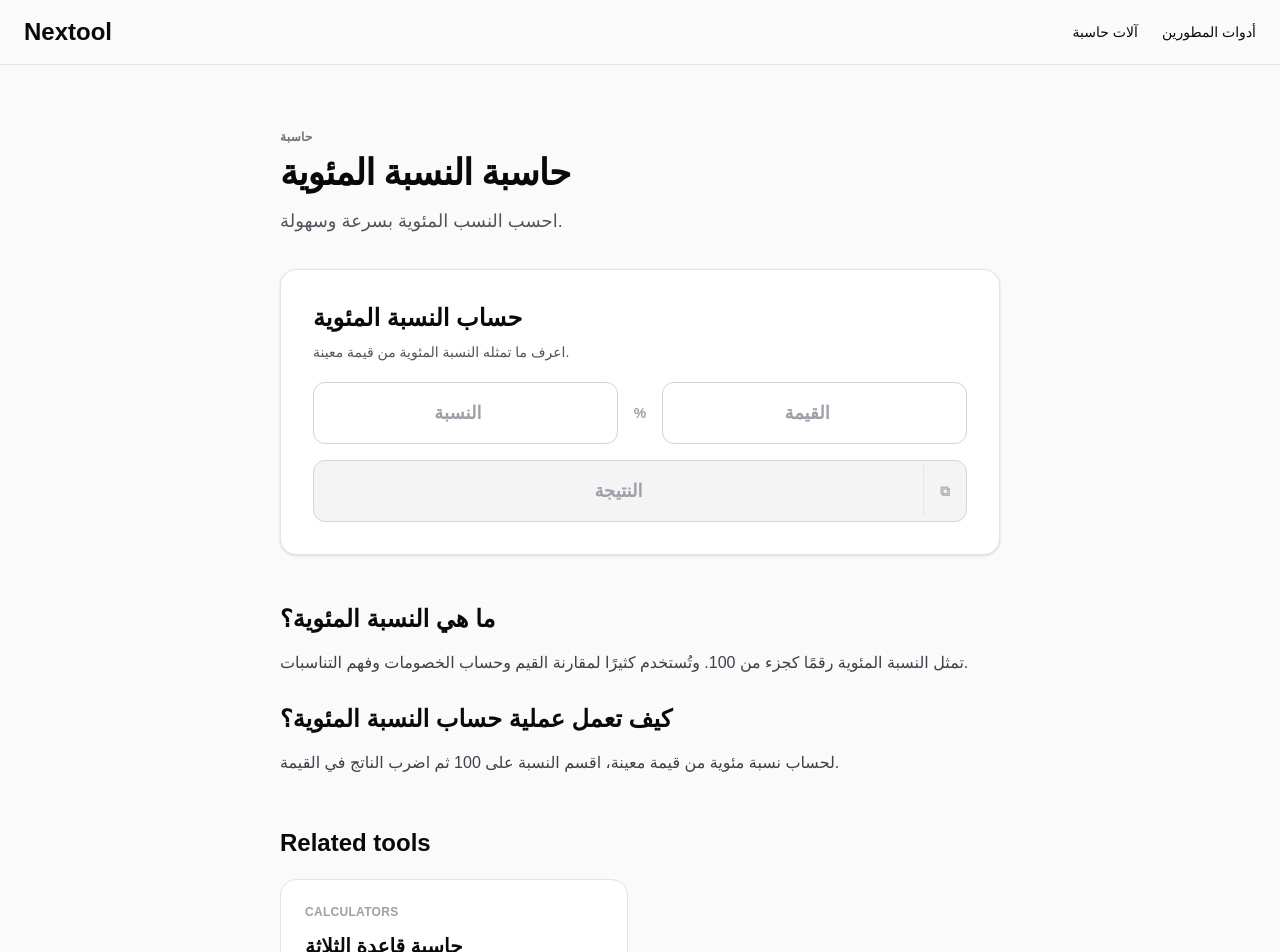
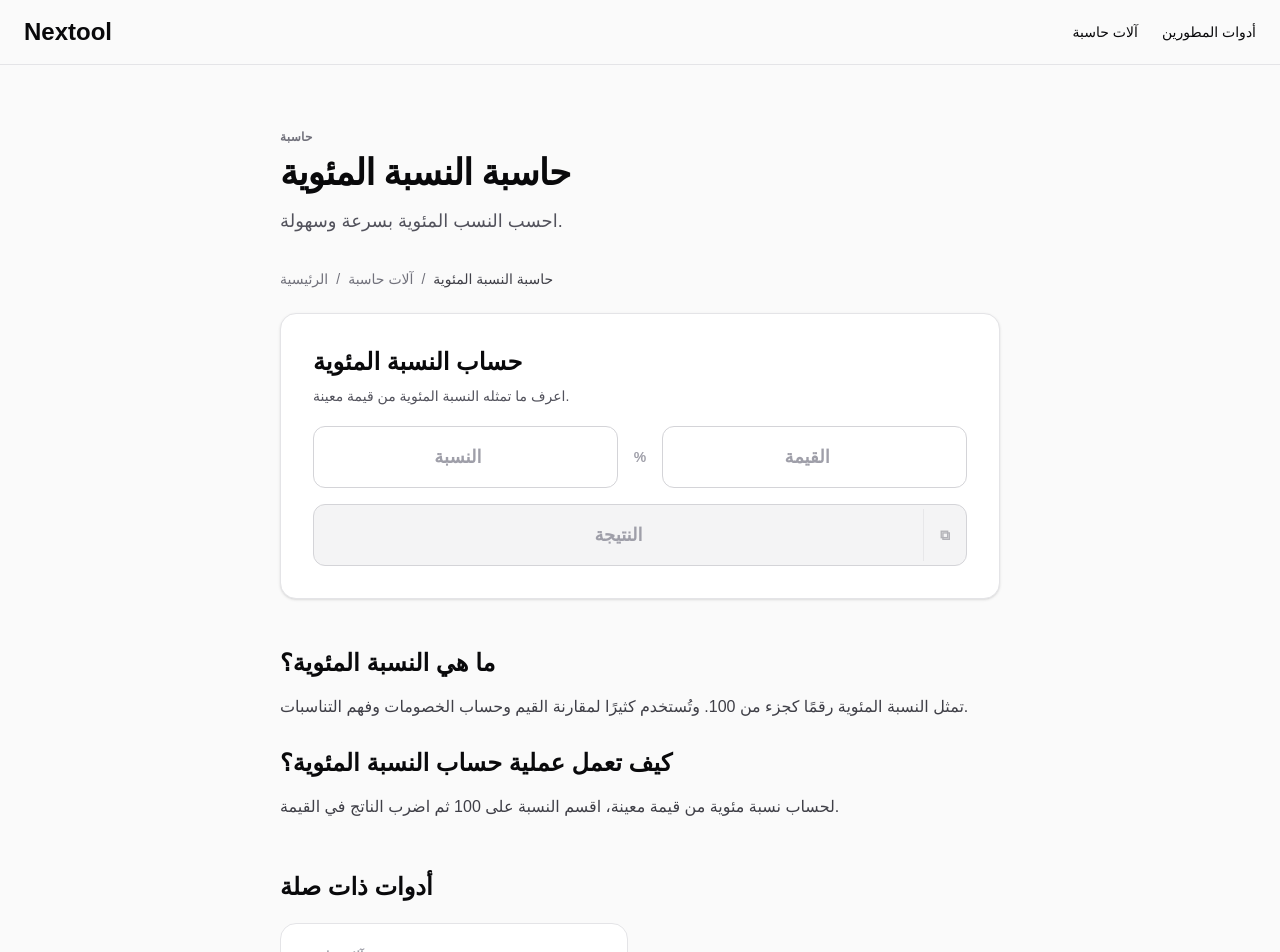
Before and after one commit to nextool-online/nextool, a Next.js app: page /ar/tools/hasibat-alnisba-almiwia in a window 1280 px wide. Shown: the top 952 px of the page. Built offline with nearby package versions, Linux system fonts and the light colour scheme.

Commit message:
Add breadcrumbs and localized related tools

```diff
--- a/app/[lang]/categories/[slug]/page.tsx
+++ b/app/[lang]/categories/[slug]/page.tsx
@@ -1,9 +1,11 @@
 import { notFound } from "next/navigation";
 
+import Breadcrumbs from "../../../../components/ui/Breadcrumbs";
+import ToolCard from "../../../../components/ui/ToolCard";
 import ToolPageLayout from "../../../../components/layout/ToolPageLayout";
-import ToolCard from "../../../../components/ui/ToolCard";
 
 import { categories } from "../../../../data/categories";
+import { dictionary } from "../../../../data/dictionary";
 import { getText } from "../../../../data/i18n";
 import { languages as languagesList } from "../../../../data/languages";
 
@@ -78,6 +80,29 @@ export default async function CategoryPage({ params }: CategoryPageProps) {
   const categoryTitle = getText(category.title, lang);
   const categoryDescription = getText(category.description, lang);
 
+  const breadcrumbs = [
+    {
+      label: getText(dictionary.homeLabel, lang),
+      href: `/${lang}`,
+    },
+    {
+      label: categoryTitle,
+    },
+  ];
+
+  const breadcrumbJsonLd = {
+    "@context": "https://schema.org",
+    "@type": "BreadcrumbList",
+    itemListElement: breadcrumbs.map((item, index) => ({
+      "@type": "ListItem",
+      position: index + 1,
+      name: item.label,
+      item: item.href
+        ? `${baseUrl}${item.href}`
+        : `${baseUrl}/${lang}/categories/${slug}`,
+    })),
+  };
+
   const collectionPageJsonLd = {
     "@context": "https://schema.org",
     "@type": "CollectionPage",
@@ -102,6 +127,13 @@ export default async function CategoryPage({ params }: CategoryPageProps) {
       <script
         type="application/ld+json"
         dangerouslySetInnerHTML={{
+          __html: JSON.stringify(breadcrumbJsonLd),
+        }}
+      />
+
+      <script
+        type="application/ld+json"
+        dangerouslySetInnerHTML={{
           __html: JSON.stringify(collectionPageJsonLd),
         }}
       />
@@ -112,6 +144,8 @@ export default async function CategoryPage({ params }: CategoryPageProps) {
           __html: JSON.stringify(itemListJsonLd),
         }}
       />
+
+      <Breadcrumbs items={breadcrumbs} />
 
       <div className="grid gap-6 md:grid-cols-2">
         {categoryTools.map((tool) => (
--- a/app/[lang]/tools/[slug]/page.tsx
+++ b/app/[lang]/tools/[slug]/page.tsx
@@ -1,8 +1,11 @@
 import { notFound } from "next/navigation";
 
+import Breadcrumbs from "../../../../components/ui/Breadcrumbs";
+import ToolCard from "../../../../components/ui/ToolCard";
 import ToolPageLayout from "../../../../components/layout/ToolPageLayout";
-import ToolCard from "../../../../components/ui/ToolCard";
 
+import { categories } from "../../../../data/categories";
+import { dictionary } from "../../../../data/dictionary";
 import { getText } from "../../../../data/i18n";
 import { tools } from "../../../../tools/registry";
 
@@ -33,9 +36,7 @@ function getRelatedTools(
   lang: LanguageCode
 ) {
   const manualRelatedTools = currentTool.relatedTools
-    ?.map((relatedToolId) =>
-      tools.find((tool) => tool.id === relatedToolId)
-    )
+    ?.map((relatedToolId) => tools.find((tool) => tool.id === relatedToolId))
     .filter(Boolean) as typeof tools;
 
   const fallbackRelatedTools = tools.filter(
@@ -45,13 +46,9 @@ function getRelatedTools(
   );
 
   const candidates =
-    manualRelatedTools.length > 0
-      ? manualRelatedTools
-      : fallbackRelatedTools;
+    manualRelatedTools.length > 0 ? manualRelatedTools : fallbackRelatedTools;
 
-  return candidates.filter((tool) =>
-    isToolAvailableForLanguage(tool, lang)
-  );
+  return candidates.filter((tool) => isToolAvailableForLanguage(tool, lang));
 }
 
 export function generateStaticParams() {
@@ -116,12 +113,40 @@ export default async function ToolPage({ params }: ToolPageProps) {
     notFound();
   }
 
+  const category = categories.find((category) => category.id === tool.category);
+
   const Calculator = tool.component;
 
   const pageUrl = `${baseUrl}/${lang}/tools/${slug}`;
   const toolName = getText(tool.title, lang);
   const toolDescription = getText(tool.description, lang);
+  const categoryName = category ? getText(category.name, lang) : tool.category;
   const relatedTools = getRelatedTools(tool, lang);
+
+  const breadcrumbs = [
+    {
+      label: getText(dictionary.homeLabel, lang),
+      href: `/${lang}`,
+    },
+    {
+      label: categoryName,
+      href: `/${lang}/categories/${tool.category}`,
+    },
+    {
+      label: toolName,
+    },
+  ];
+
+  const breadcrumbJsonLd = {
+    "@context": "https://schema.org",
+    "@type": "BreadcrumbList",
+    itemListElement: breadcrumbs.map((item, index) => ({
+      "@type": "ListItem",
+      position: index + 1,
+      name: item.label,
+      item: item.href ? `${baseUrl}${item.href}` : pageUrl,
+    })),
+  };
 
   const softwareApplicationJsonLd = {
     "@context": "https://schema.org",
@@ -162,8 +187,7 @@ export default async function ToolPage({ params }: ToolPageProps) {
       ? {
           "@context": "https://schema.org",
           "@type": "ItemList",
-          itemListElement: relatedTools.map(
-            (relatedTool, index) => ({
+          itemListElement: relatedTools.map((relatedTool, index) => ({
             "@type": "ListItem",
             position: index + 1,
             name: getText(relatedTool.title, lang),
@@ -171,17 +195,19 @@ export default async function ToolPage({ params }: ToolPageProps) {
               relatedTool.slug,
               lang
             )}`,
-            })
-          ),
+          })),
         }
       : null;
 
   return (
-    <ToolPageLayout
-      title={toolName}
-      description={toolDescription}
-      lang={lang}
-    >
+    <ToolPageLayout title={toolName} description={toolDescription} lang={lang}>
+      <script
+        type="application/ld+json"
+        dangerouslySetInnerHTML={{
+          __html: JSON.stringify(breadcrumbJsonLd),
+        }}
+      />
+
       <script
         type="application/ld+json"
         dangerouslySetInnerHTML={{
@@ -207,6 +233,8 @@ export default async function ToolPage({ params }: ToolPageProps) {
         />
       )}
 
+      <Breadcrumbs items={breadcrumbs} />
+
       <Calculator lang={lang} />
 
       <article className="mt-10 space-y-6 text-base leading-7 text-zinc-700 md:mt-12 md:leading-8">
@@ -224,7 +252,7 @@ export default async function ToolPage({ params }: ToolPageProps) {
       {relatedTools.length > 0 && (
         <section className="mt-12">
           <h2 className="text-2xl font-bold text-zinc-950">
-            Related tools
+            {getText(dictionary.relatedTools, lang)}
           </h2>
 
           <div className="mt-5 grid gap-6 md:grid-cols-2">
@@ -232,15 +260,9 @@ export default async function ToolPage({ params }: ToolPageProps) {
               <ToolCard
                 key={relatedTool.id}
                 title={getText(relatedTool.title, lang)}
-                description={getText(
-                  relatedTool.description,
-                  lang
-                )}
-                href={`/${lang}/tools/${getText(
-                  relatedTool.slug,
-                  lang
-                )}`}
-                category={relatedTool.category}
+                description={getText(relatedTool.description, lang)}
+                href={`/${lang}/tools/${getText(relatedTool.slug, lang)}`}
+                category={categoryName}
               />
             ))}
           </div>
--- /dev/null
+++ b/components/ui/Breadcrumbs.tsx
@@ -0,0 +1,44 @@
+import Link from "next/link";
+
+type BreadcrumbItem = {
+  label: string;
+  href?: string;
+};
+
+type BreadcrumbsProps = {
+  items: BreadcrumbItem[];
+};
+
+export default function Breadcrumbs({ items }: BreadcrumbsProps) {
+  return (
+    <nav
+      aria-label="Breadcrumb"
+      className="mb-6 text-sm text-zinc-500"
+    >
+      <ol className="flex flex-wrap items-center gap-2">
+        {items.map((item, index) => {
+          const isLast = index === items.length - 1;
+
+          return (
+            <li key={`${item.label}-${index}`} className="flex items-center gap-2">
+              {item.href && !isLast ? (
+                <Link
+                  href={item.href}
+                  className="transition hover:text-zinc-900"
+                >
+                  {item.label}
+                </Link>
+              ) : (
+                <span className={isLast ? "font-medium text-zinc-700" : ""}>
+                  {item.label}
+                </span>
+              )}
+
+              {!isLast && <span aria-hidden="true">/</span>}
+            </li>
+          );
+        })}
+      </ol>
+    </nav>
+  );
+}
--- a/data/dictionary.ts
+++ b/data/dictionary.ts
@@ -85,7 +85,32 @@ copyResult: {
   tr: "Sonucu kopyala",
   ar: "نسخ النتيجة",
 } satisfies Translation,
-
+relatedTools: {
+  en: "Related tools",
+  it: "Strumenti correlati",
+  pt: "Ferramentas relacionadas",
+  es: "Herramientas relacionadas",
+  fr: "Outils associés",
+  de: "Ähnliche Tools",
+  ro: "Instrumente similare",
+  pl: "Powiązane narzędzia",
+  nl: "Gerelateerde tools",
+  tr: "İlgili araçlar",
+  ar: "أدوات ذات صلة",
+} satisfies Translation,
+homeLabel: {
+  en: "Home",
+  it: "Home",
+  pt: "Início",
+  es: "Inicio",
+  fr: "Accueil",
+  de: "Startseite",
+  ro: "Acasă",
+  pl: "Strona główna",
+  nl: "Home",
+  tr: "Ana sayfa",
+  ar: "الرئيسية",
+} satisfies Translation,
 resultLabel: {
   en: "Result",
   it: "Risultato",
```
Lines whose indentation alone changed are shown as unchanged.
